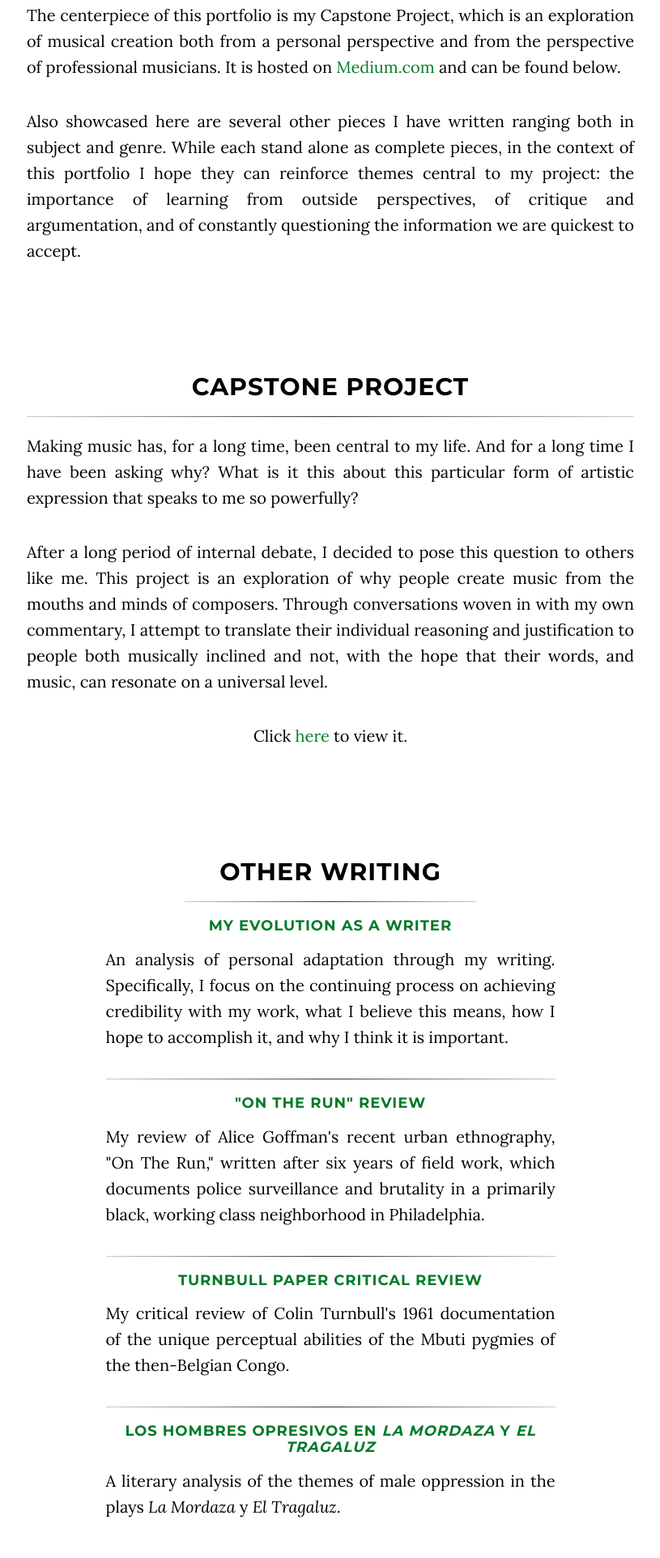
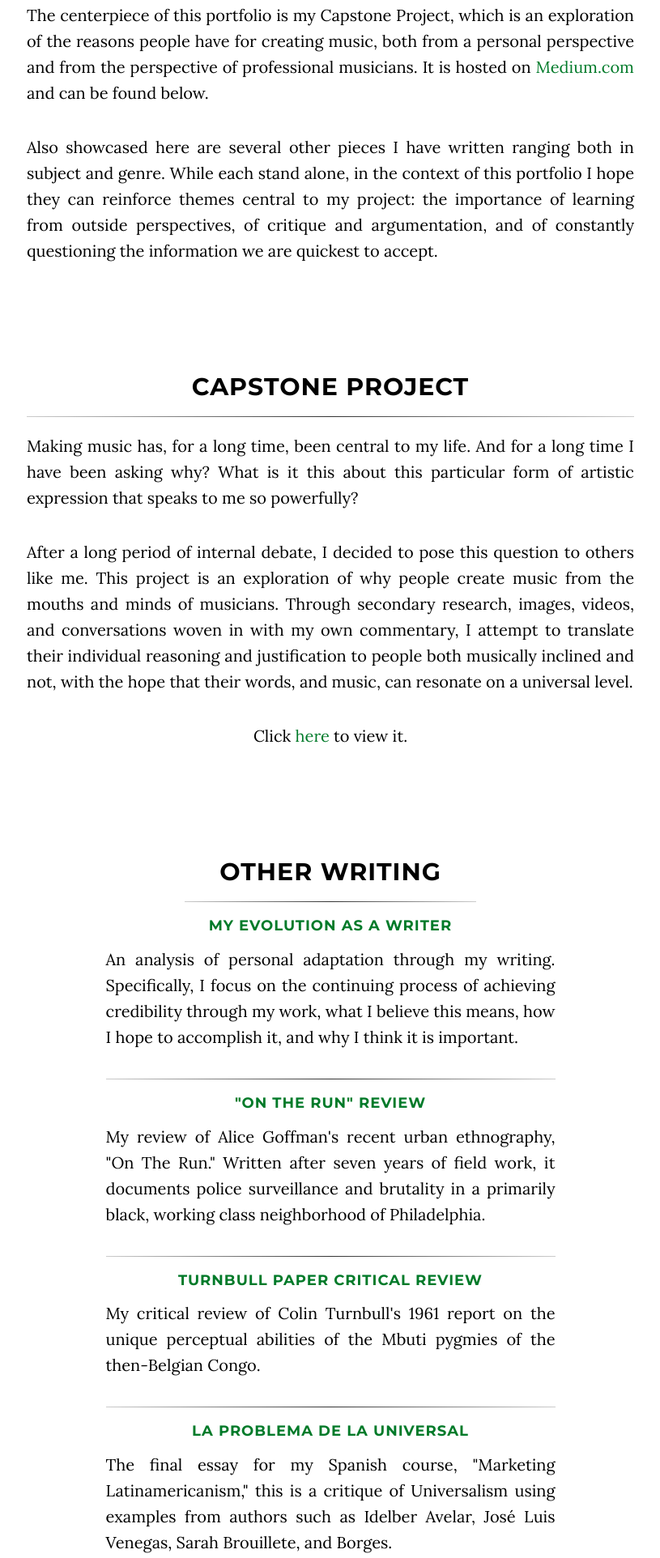
Before and after one commit to gilesvangruisen/JSTRO.github.io, a plain HTML site: page index.html in a window 1280 px wide. Shown: the part 1134-3058 px from the top of the page at 81% size, without its empty margins (232-1047 px from the left). Drawn offline with Linux system fonts and the light colour scheme.

Commit message:
updated artifacts

```diff
--- a/index.html
+++ b/index.html
@@ -84,8 +84,8 @@
                 <h2>About</h2>
                 <hr>
                 <p> Welcome to my Capstone portfolio for the <a href="http://www.lsa.umich.edu/sweetland/minorinwriting/" target="_blank">University of Michigan Minor in Writing</a>! My name is Joe Ostrow, and I'm a senior concentrating in Biopsychology, Cognition & Neuroscience (BCN) with minors in both Writing and Spanish.</p>
-                <p>The centerpiece of this portfolio is my Capstone Project, which is an exploration of musical creation both from a personal perspective and from the perspective of professional musicians. It is hosted on <a href="http://www.Medium.com" target="_blank">Medium.com</a> and can be found below.</p>
-                <p>Also showcased here are several other pieces I have written ranging both in subject and genre. While each stand alone as complete pieces, in the context of this portfolio I hope they can reinforce themes central to my project: the importance of learning from outside perspectives, of critique and argumentation, and of constantly questioning the information we are quickest to accept.</p>
+                <p>The centerpiece of this portfolio is my Capstone Project, which is an exploration of the reasons people have for creating music, both from a personal perspective and from the perspective of professional musicians. It is hosted on <a href="http://www.Medium.com" target="_blank">Medium.com</a> and can be found below.</p>
+                <p>Also showcased here are several other pieces I have written ranging both in subject and genre. While each stand alone, in the context of this portfolio I hope they can reinforce themes central to my project: the importance of learning from outside perspectives, of critique and argumentation, and of constantly questioning the information we are quickest to accept.</p>
             </div>
         </div>
     </section>
@@ -98,9 +98,9 @@
                 <hr>
                         <p>Making music has, for a long time, been central to my life. And for a long time I have been asking why? What is it this about this particular form of artistic expression that speaks to me so powerfully?</p>
 
-                        <p>After a long period of internal debate, I decided to pose this question to others like me. This project is an exploration of why people create music from the mouths and minds of composers. Through conversations woven in with my own commentary, I attempt to translate their individual reasoning and justification to people both musically inclined and not, with the hope that their words, and music, can resonate on a universal level.</p>
+                        <p>After a long period of internal debate, I decided to pose this question to others like me. This project is an exploration of why people create music from the mouths and minds of musicians. Through secondary research, images, videos, and conversations woven in with my own commentary, I attempt to translate their individual reasoning and justification to people both musically inclined and not, with the hope that their words, and music, can resonate on a universal level.</p>
 
-                        <p class="pcenter">Click <a href="https://medium.com/@joeostrow" target="_blank">here</a> to view it.</p>
+                        <p class="pcenter">Click <a href="https://medium.com/capstone-project/trending" target="_blank">here</a> to view it.</p>
             </div>
         </div>
     </section>
@@ -116,18 +116,17 @@
             <hr>
           </div>
           <div class="col-md-6 col-md-offset-3">
-          <h4><a href="workFiles/WriterEvolution.pdf" target="_blank">My Evolution as a Writer</a></h4>
-          <p>An analysis of personal adaptation through my writing. Specifically, I focus on the continuing process on achieving credibility with my work, what I believe this means, how I hope to accomplish it, and why I think it is important.</p>
+          <h4><a href="workFiles/MyEvolutionasaWriterDraft3Bibliography.pdf" target="_blank">My Evolution as a Writer</a></h4>
+          <p>An analysis of personal adaptation through my writing. Specifically, I focus on the continuing process of achieving credibility through my work, what I believe this means, how I hope to accomplish it, and why I think it is important.</p>
           <hr>
           <h4><a href="workFiles/OnTheRunReview.pdf" target="_blank">"On The Run" Review</a></h4>
-          <p>My review of Alice Goffman's recent urban ethnography, "On The Run," written after six years of field work, which documents police surveillance and brutality in a primarily black, working class neighborhood in Philadelphia.</p>
+          <p>My review of Alice Goffman's recent urban ethnography, "On The Run." Written after seven years of field work, it documents police surveillance and brutality in a primarily black, working class neighborhood of Philadelphia.</p>
           <hr>
           <h4><a href="workFiles/PsychCriticalReview.pdf" target="_blank">Turnbull Paper Critical Review</a></h4>
-          <p>My critical review of Colin Turnbull's 1961 documentation of the unique perceptual abilities of the Mbuti pygmies of the then-Belgian Congo.</p>
+          <p>My critical review of Colin Turnbull's 1961 report on the unique perceptual abilities of the Mbuti pygmies of the then-Belgian Congo.</p>
           <hr>
-          <h4><a href= target="_blank">Los Hombres Opresivos en <i>La Mordaza</i> y <i>El Tragaluz</i>
-</a></h4>
-          <p>A literary analysis of the themes of male oppression in the plays <i>La Mordaza</i> y <i>El Tragaluz</i>.</p>
+          <h4><a href="workFiles/EnsayoFinalLaProblemaDeLaUniversal.pdf" target="_blank">La Problema de la Universal</a></h4>
+          <p>The final essay for my Spanish course, "Marketing Latinamericanism," this is a critique of Universalism using examples from authors such as Idelber Avelar, José Luis Venegas, Sarah Brouillete, and Borges.</p>
         </div>
       </div>
     </div>
@@ -160,7 +159,6 @@
 
     <!-- Footer -->
     <footer>
-        <hr>
         <div class="container text-center">
             <p class="pcenter">Copyright &copy; Joseph Ostrow 2014</p>
         </div>
```
Also changed, not shown: 4 other files.
